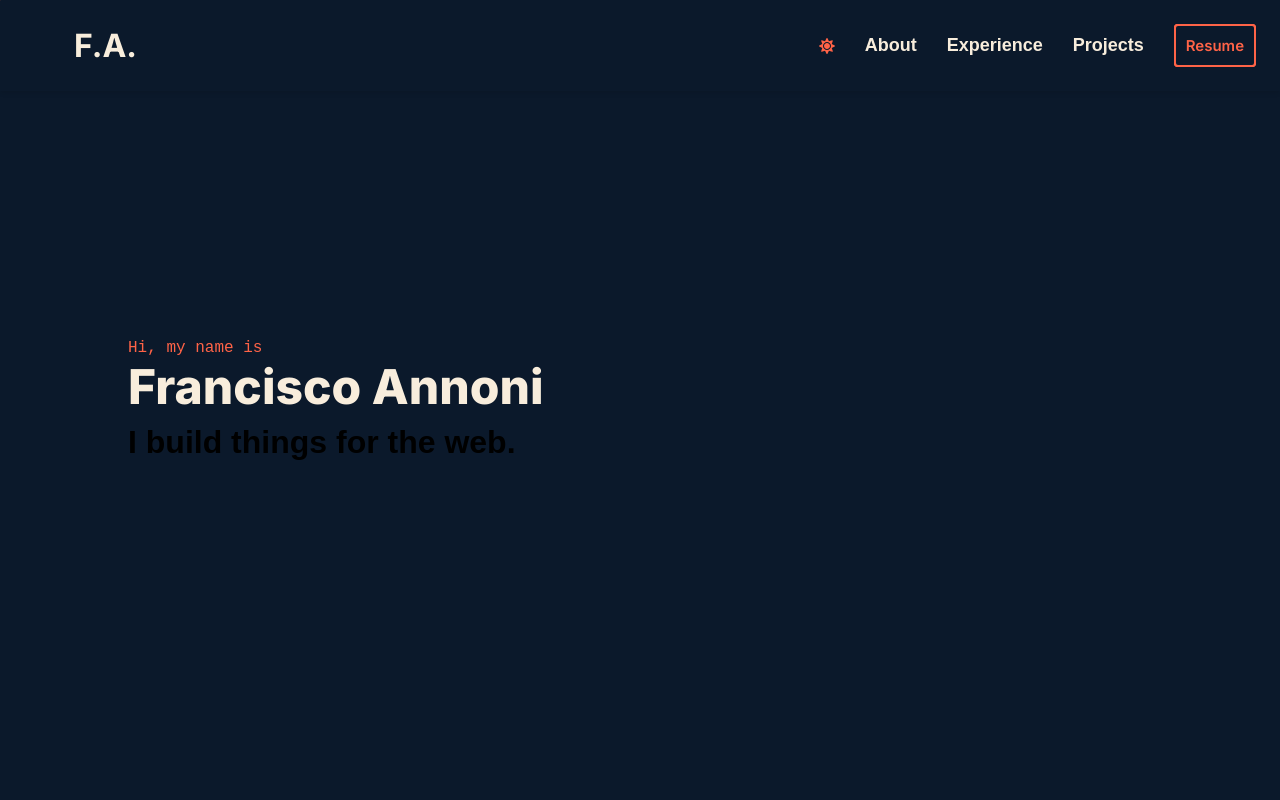
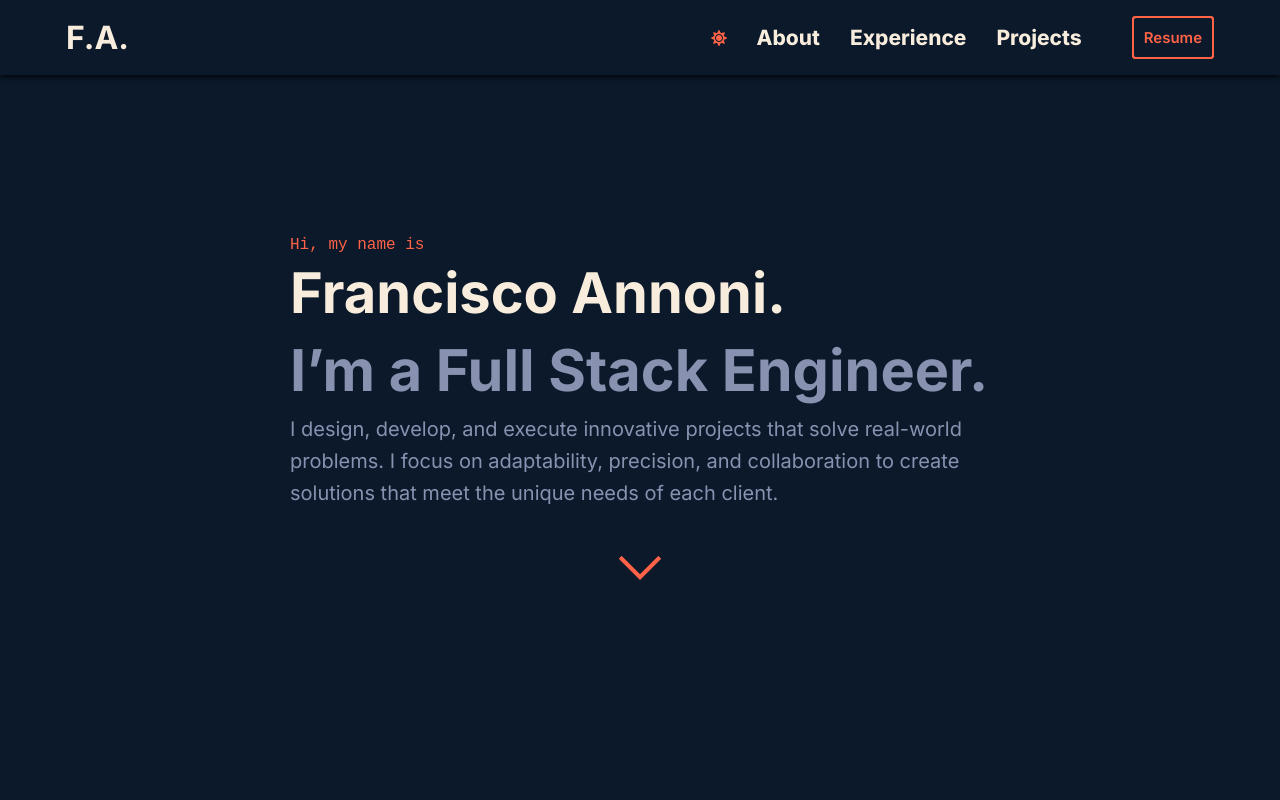
Before and after one commit to FranciscoAnnoni/Portfolio-FranciscoAnnoni, a React (Vite) app in the folder portfolio-Fran/: page / in a window 1280 px wide. Shown: the top 800 px of the page. Built offline with nearby package versions, Linux system fonts and the light colour scheme.

Commit message:
creathing the first page

```diff
--- a/portfolio-Fran/src/App.css
+++ b/portfolio-Fran/src/App.css
@@ -1,12 +1,22 @@
 .App {
   display: flex;
   flex-direction: column;
+  align-items: center;        /* Centra el contenido horizontalmente */
+  justify-content: center;    /* Centra el contenido verticalmente */
   background-color: var(--background-color);
-  margin-left: 10%;
-  margin-right: 10%;
+  margin: 0;                  /* Elimina márgenes del navegador */
+  width: 100%;
+  min-height: 100vh;
 }
 
 
 .title{
   color: var(--primary-text-color);
 }
+
+
+section {
+  margin: 0px 10%;
+  padding: 100px 0px;
+  max-width: 1000px;
+}
--- a/portfolio-Fran/src/App.jsx
+++ b/portfolio-Fran/src/App.jsx
@@ -2,6 +2,8 @@ import { useState, useEffect } from 'react';
 import { FollowMouse } from './components/components.jsx';
 
 import Introduction from './pages/Introduction.jsx'
+import About from './pages/About.jsx'
+
 import Navbar from './components/NavBar.jsx'
 
 
@@ -23,6 +25,7 @@ export const App = () => {
     <Navbar isChecked={isDark} handleChange={() => setIsDark(!isDark)} />
     <div className="App">
     <Introduction/>
+    <About/>
     </div>
     </>
   );
--- a/portfolio-Fran/src/components/NavBar.css
+++ b/portfolio-Fran/src/components/NavBar.css
@@ -8,8 +8,8 @@
     display: flex;
     justify-content: space-between;
     align-items: center;
-    padding: 1.5rem;
-    box-shadow: 0 2px 5px rgba(0, 0, 0, 0.1); /* Opcional: Añade una sombra para dar un efecto flotante */
+    padding: 1rem;
+    box-shadow: 0 2px 5px var(--sombra) /* Opcional: Añade una sombra para dar un efecto flotante */
 }
   .navbar-left .logo {
     font-size: 1.5rem;
@@ -20,17 +20,18 @@
   }
 
 
-  .navbar-right {
+.navbar-right {
     display: flex;               /* Utiliza flexbox para alinearlos */
     justify-content: flex-end;   /* Alinea a la derecha */
     align-items:center;
+    margin-right: 50px;
 }
 
 .nav-links {
-    list-style-type: none;       /* Elimina los puntos de la lista */
-    padding: 0;                  /* Elimina el relleno */
-    margin-right: 30px;                   /* Elimina el margen */
-    display: flex;               /* Utiliza flexbox para los items */
+    list-style-type: none;
+    padding: 0;
+    margin-right: 30px;
+    display: flex;
 }
 
 .nav-links li {
@@ -41,9 +42,9 @@
 /* Estilos generales para los enlaces */
 .navbar .nav-link {
     color: var(--primary-text-color); /* Personaliza con tu color base */
-    font-family: 'Mc Saatchi', sans-serif;
-    font-size: 18px;
-    font-weight: 900;
+    font-family: var(--primary-family);
+    font-size: 21px;
+    font-weight: 760;
     position: relative;
     text-decoration: none;
     transition: color 0.3s ease;
@@ -51,6 +52,10 @@
 
 .navbar .nav-link:hover {
     color: var(--foreground-color); /* Cambia a tu color de hover */
+}
+.nav-link.active{
+    color: var(--foreground-color); /* Cambia a tu color de hover */
+
 }
 
 /* Subrayado dinámico */
@@ -132,3 +137,7 @@
 .title-hover.slide-in {
     transform: translateX(0); /* Aparece desde la misma posición que F.A. */
 }
+
+.buttonNav{
+    padding-left: 20px;
+}
--- a/portfolio-Fran/src/components/NavBar.jsx
+++ b/portfolio-Fran/src/components/NavBar.jsx
@@ -1,20 +1,29 @@
-import React from 'react';
-import { useState } from 'react';
-
+import React, { useState, useEffect } from 'react';
 import './Navbar.css';
 import { ButtonColor } from './Components.jsx';
 import { Toggle } from './Components.jsx';
-import { FollowMouse } from './Components.jsx';
 
+const Navbar = ({ handleChange, isChecked }) => {
+  const [isHovered, setIsHovered] = useState(false);
+  const [activeLink, setActiveLink] = useState(window.location.hash);  // Estado para el enlace activo
 
-const Navbar =  ({handleChange, isChecked}) => {
-    const [isHovered, setIsHovered] = useState(false);
+  // Efecto que actualiza el estado de activeLink cuando cambia el hash de la URL
+  useEffect(() => {
+    const handleHashChange = () => {
+      setActiveLink(window.location.hash);
+    };
+
+    window.addEventListener('hashchange', handleHashChange);
+
+    return () => {
+      window.removeEventListener('hashchange', handleHashChange);
+    };
+  }, []);
 
   return (
-
     <nav className="navbar">
       <div className="navbar-left">
-                <a
+        <a href='/#introduction'
           className="logo"
           onMouseEnter={() => setIsHovered(true)}
           onMouseLeave={() => setIsHovered(false)}
@@ -26,32 +35,48 @@ const Navbar =  ({handleChange, isChecked}) => {
         </a>
       </div>
 
-
       <div className="navbar-right">
         <div>
           <a className="darkLight-icon">
-                        <Toggle isChecked={isChecked} handleChange={handleChange}/>
+            <Toggle isChecked={isChecked} handleChange={handleChange} />
           </a>
         </div>
 
         <ul className="nav-links">
           <li>
-                            <a href="/#about" className="nav-link">About</a>
+            <a
+              href="/#about"
+              className={`nav-link ${activeLink === "#about" ? "active" : ""}`}
+            >
+              About
+            </a>
           </li>
           <li>
-                            <a href="/#experience" className="nav-link">Experience</a>
+            <a
+              href="/#experience"
+              className={`nav-link ${activeLink === "#experience" ? "active" : ""}`}
+            >
+              Experience
+            </a>
           </li>
           <li>
-                            <a href="/#projects" className="nav-link">Projects</a>
+            <a
+              href="/#projects"
+              className={`nav-link ${activeLink === "#projects" ? "active" : ""}`}
+            >
+              Projects
+            </a>
           </li>
         </ul>
-                    <div>
-                        <ButtonColor text="Resume" href="/resume.pdf" />
+
+        <div className='buttonNav'>
+        <a href="/CV-FranciscoAnnoni-Systems_Engineer.pdf" target="_blank" rel="noopener noreferrer">
+            <ButtonColor text="Resume" />
+        </a>
         </div>
 
       </div>
     </nav>
-
   );
 };
 
--- a/portfolio-Fran/src/index.css
+++ b/portfolio-Fran/src/index.css
@@ -12,21 +12,40 @@ html {
 /* Variables de temas (se aplican automáticamente a nivel root) */
 [data-theme="light"] {
   --white: #ffffff;
-  --background-color: #f8eddc;
-  --primary-text-color: #0b192b;
-  --foreground-color: #ed892f;
+  --background-color: var(--blanco-crema);
+  --primary-text-color: var(--azul-oscuro);
+  --foreground-color:var(--naranja-claro);
+  --secondary-text-color: var(--gris-oscuro);
+  --sombra:var(--sombra-light);
 }
 
 [data-theme="dark"] {
-  --background-color: #0b192b;
-  --primary-text-color: #f8eddc;
-  --foreground-color:  #ff6347;
+  --background-color: var(--azul-oscuro);
+  --primary-text-color: var(--blanco-crema);
+  --foreground-color: var(--naranja);
+  --secondary-text-color: var(--gris);
+  --sombra: var(--sombra-dark);
 }
 
 :root {
+
+  --blanco-crema: #f8eddc;
+
+  --gris: #8892b0;
+  --gris-oscuro:#495670;
+  --azul-oscuro:#0b192b;
+
+  --naranja-claro: #ed892f;
+  --naranja: #ff6347;
+
+  --sombra-light: rgba(0, 0, 0, 0.24);
+  --sombra-dark: rgba(0, 0, 0, 0.84);
+
   --primary-family: "Inter", serif;
   --second-family: 'Mc Saatchi', sans-serif;
   --thirt-family: 'SF Mono', 'Fira Code', 'Fira Mono', 'Roboto Mono', monospace;
+  --small-family: 'Calibre', 'Inter', 'San Francisco', 'SF Pro Text', -apple-system, system-ui, sans-serif;
+
 
 }
 
--- a/portfolio-Fran/src/pages/About.jsx
+++ b/portfolio-Fran/src/pages/About.jsx
@@ -0,0 +1,33 @@
+import React from 'react';
+import './Introduction.css'
+
+
+const About = () => {
+    return (
+
+        <section className="Introduction" >
+        <div id="about">
+            <div  className="pt-5">
+            <p  className="Small-text">Hi, my name is</p>
+            </div>
+            <div className="pt-5">
+            <h1 className="Introduction-title">Francisco Annoni.</h1>
+            </div >
+            <div className="pt-8">
+            <h2 className="Introduction-subtitle">I’m a Full Stack Engineer.</h2>
+            </div>
+            <div className="pt-8">
+            <p className="Introduction-p">I design, develop, and execute innovative projects that solve real-world problems. I focus on adaptability, precision, and collaboration to create solutions that meet the unique needs of each client.</p>
+            </div>
+
+            <div className="arrow-container">
+            <div className="arrow"> <a href='#about'></a></div>
+            </div>
+        </div>
+        </section>
+
+
+    );
+};
+
+export default About;
--- a/portfolio-Fran/src/pages/Introduction.css
+++ b/portfolio-Fran/src/pages/Introduction.css
@@ -1,3 +1,11 @@
+
+.pt-5{
+  padding-top: 5px;
+}
+.pt-8{
+  padding-top: 8px;
+}
+
 .Introduction {
   display: flex;
   -webkit-box-pack: center;
@@ -16,16 +24,52 @@
 }
 
 .Introduction-title {
-  font-size: 3rem;
+  font-size: 3.5rem;
   color: var(--primary-text-color);
   margin: 0;
-  font-weight: 800;
+  font-weight: 700;
   font-family: var(--primary-family);
+
 }
 
 .Introduction-subtitle {
-  font-size: 2rem;
-  color: var(--secondary-text-color);
-  margin-top: 0.5rem;
-  font-family: var( --second-family)
+  font-size: 3.6rem;
+  color: var( --secondary-text-color);
+  font-family: var(--primary-family);
+
 }
+
+.Introduction-p{
+font-family: var(--small-family);
+color: var( --secondary-text-color);
+font-size: 20px;
+max-width: 700px;
+line-height: 1.6;
+}
+
+.arrow-container {
+  display: flex;
+  justify-content: center;
+  align-items: center;
+  margin-top: 30px;
+  cursor: pointer;
+}
+
+.arrow {
+  width: 30px;
+  height: 30px;
+  border-left: 4px solid var(--foreground-color);
+  border-bottom: 4px solid var(--foreground-color);
+  transform: rotate(45deg);
+  animation: bounce 1s infinite alternate;
+
+}
+
+@keyframes bounce {
+  0% {
+      transform: translateY(0) rotate(-45deg);
+  }
+  100% {
+      transform: translateY(10px) rotate(-45deg);
+  }
+}
--- a/portfolio-Fran/src/pages/Introduction.jsx
+++ b/portfolio-Fran/src/pages/Introduction.jsx
@@ -4,11 +4,30 @@ import './Introduction.css'
 
 const Introduction = () => {
     return (
-        <div className="Introduction" id="Introduccion">
+
+        <section className="Introduction" id="introduction" >
+        <div>
+            <div  className="pt-5">
             <p  className="Small-text">Hi, my name is</p>
-            <h1 className="Introduction-title">Francisco Annoni</h1>
-            <h2 className="Introduction-subtitle">I build things for the web.</h2>
+            </div>
+            <div className="pt-5">
+            <h1 className="Introduction-title">Francisco Annoni.</h1>
+            </div >
+            <div className="pt-8">
+            <h2 className="Introduction-subtitle">I’m a Full Stack Engineer.</h2>
+            </div>
+            <div className="pt-8">
+            <p className="Introduction-p">I design, develop, and execute innovative projects that solve real-world problems. I focus on adaptability, precision, and collaboration to create solutions that meet the unique needs of each client.</p>
+            </div>
+            <a href='#about'>
+            <div className="arrow-container">
+            <div className="arrow"></div>
+            </div>
+            </a>
         </div>
+        </section>
+
+
     );
 };
 
```
Also changed, not shown: 1 other file (tests, documents, lock files or other folders). Lines whose indentation alone changed are shown as unchanged.
